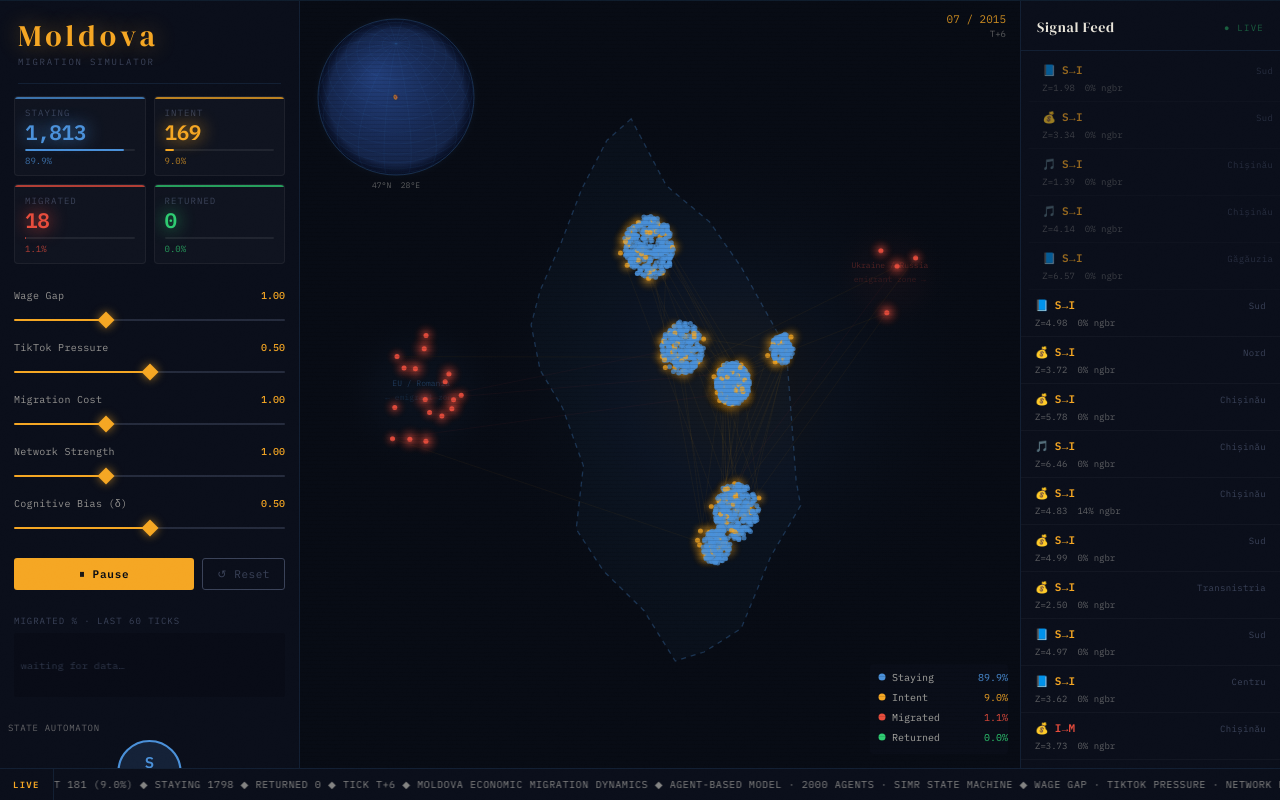
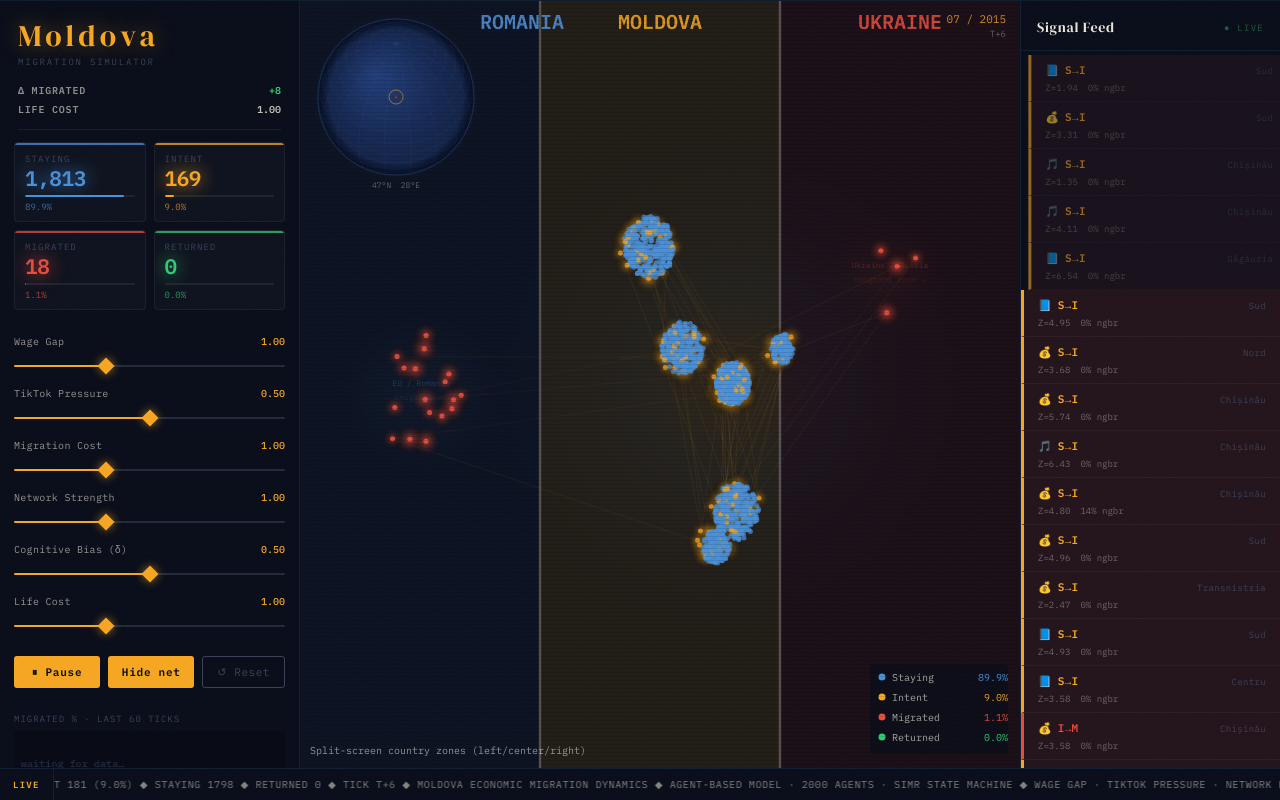
Before and after one commit to inap235/Economic-Migration-Simulation, a React (Vite) app in the folder frontend/: page / in a window 1280 px wide. Built offline with nearby package versions, Linux system fonts and the light colour scheme.

Commit message:
Updated visuals and life cost

```diff
--- a/frontend/src/App.jsx
+++ b/frontend/src/App.jsx
@@ -18,6 +18,11 @@ export default function App() {
   const [running, setRunning] = useState(false);
   // 'intro' → 'spawning' → 'running'
   const [phase,   setPhase]   = useState('intro');
+
+  const [showNetwork, setShowNetwork] = useState(true);
+  const [deltaM, setDeltaM] = useState(0);
+  const [sliderHint, setSliderHint] = useState(null);
+  const prevMRef = useRef(0);
 
   const [particleTick,    setParticleTick]    = useState(0);
   const [transitionRates, setTransitionRates] = useState({ SI: 0, IM: 0, MR: 0, RS: 0 });
@@ -53,6 +58,11 @@ export default function App() {
       const { stats: s, newEvents, transitionCounts } = simRef.current.tick();
       setStats(s);
 
+      const prevM = prevMRef.current;
+      const dM = (s.M || 0) - (prevM || 0);
+      prevMRef.current = s.M || 0;
+      setDeltaM(dM);
+
       // Rolling 30-tick buffer for transition rates (growing-window avg until 30 samples)
       bufferRef.current.push(transitionCounts);
       if (bufferRef.current.length > 30) bufferRef.current.shift();
@@ -70,6 +80,10 @@ export default function App() {
   }, [running, phase]);
 
   const handleSlider = useCallback((key, val) => {
+    setSliderHint(`${key} → ${val.toFixed(2)}`);
+    window.clearTimeout(window._sliderHintTimer);
+    window._sliderHintTimer = window.setTimeout(() => setSliderHint(null), 850);
+
     setSliders(prev => {
       const next = { ...prev, [key]: val };
       simRef.current?.updateSliders(next);
@@ -78,6 +92,7 @@ export default function App() {
   }, []);
 
   const handleRunPause = useCallback(() => setRunning(r => !r), []);
+  const handleToggleNetwork = useCallback(() => setShowNetwork(v => !v), []);
 
   const handleReset = useCallback(() => {
     setRunning(false);
@@ -85,6 +100,8 @@ export default function App() {
     eventsRef.current  = [];
     setEvents([]);
     setPhase('spawning');
+    setDeltaM(0);
+    prevMRef.current = 0;
     simRef.current?.reset(sliders);
   }, [sliders]);
 
@@ -97,17 +114,21 @@ export default function App() {
       <div className="main-layout">
         <LeftPanel
           stats={stats}
+          deltaM={deltaM}
+          sliderHint={sliderHint}
           sliders={sliders}
           onSliderChange={handleSlider}
           onRunPause={handleRunPause}
           onReset={handleReset}
+          onToggleNetwork={handleToggleNetwork}
+          showNetwork={showNetwork}
           running={running}
           history={history}
           transitionRates={transitionRates}
           eventsRef={eventsRef}
           particleTick={particleTick}
         />
-        <SimCanvas simRef={simRef} stats={stats} />
+        <SimCanvas simRef={simRef} stats={stats} showNetwork={showNetwork} />
         <EventFeed events={events} />
       </div>
 
--- a/frontend/src/components/EventFeed.jsx
+++ b/frontend/src/components/EventFeed.jsx
@@ -13,8 +13,17 @@ export default function EventFeed({ events }) {
         {events.length === 0 && (
           <div className="feed-empty">Waiting for transitions…</div>
         )}
-        {[...events].reverse().map(ev => (
-          <div key={ev.id} className="feed-item">
+        {[...events].reverse().map(ev => {
+          const isBig = ev.neighborPct >= 60 || ev.Z >= 1.3;
+          return (
+            <div
+              key={ev.id}
+              className="feed-item"
+              style={{
+                background: isBig ? 'rgba(231, 76, 60, 0.12)' : 'transparent',
+                borderLeft: `3px solid ${T_COLORS[ev.type] || '#888'}`,
+              }}
+            >
               <div className="feed-top">
                 <span className="feed-icon">{ICONS[ev.channel] ?? '◆'}</span>
                 <span className="feed-type" style={{ color: T_COLORS[ev.type] }}>{ev.type}</span>
@@ -25,7 +34,8 @@ export default function EventFeed({ events }) {
                 <span className="feed-nb">{ev.neighborPct}% ngbr</span>
               </div>
             </div>
-        ))}
+          );
+        })}
       </div>
     </aside>
   );
--- a/frontend/src/components/LeftPanel.jsx
+++ b/frontend/src/components/LeftPanel.jsx
@@ -9,6 +9,7 @@ const SLIDER_DEFS = [
   { key: 'migrationCost',   label: 'Migration Cost',     min: 0.5, max: 2.0, step: 0.05 },
   { key: 'networkStrength', label: 'Network Strength',   min: 0.5, max: 2.0, step: 0.05 },
   { key: 'cognitiveBias',   label: 'Cognitive Bias (δ)', min: 0.0, max: 1.0, step: 0.05 },
+  { key: 'lifeCost',        label: 'Life Cost',          min: 0.5, max: 2.0, step: 0.05 },
 ];
 
 const STATE_LABELS = { S: 'Staying', I: 'Intent', M: 'Migrated', R: 'Returned' };
@@ -35,7 +36,7 @@ function AnimCounter({ target, color }) {
   return <span className="counter-val" style={{ color }}>{disp.toLocaleString()}</span>;
 }
 
-export default function LeftPanel({ stats, sliders, onSliderChange, onRunPause, onReset, running, history, transitionRates, eventsRef, particleTick }) {
+export default function LeftPanel({ stats, deltaM, sliderHint, showNetwork, onToggleNetwork, sliders, onSliderChange, onRunPause, onReset, running, history, transitionRates, eventsRef, particleTick }) {
   const total = (stats.S || 0) + (stats.I || 0) + (stats.M || 0) + (stats.R || 0) || 1;
 
   return (
@@ -43,6 +44,19 @@ export default function LeftPanel({ stats, sliders, onSliderChange, onRunPause,
       <header className="panel-header">
         <div className="panel-title">Moldova</div>
         <div className="panel-sub">Migration Simulator</div>
+        <div className="panel-row info-row">
+          <strong className="info-label">Δ Migrated</strong>
+          <span className="info-value" style={{ color: deltaM >= 0 ? '#2ECC71' : '#E74C3C' }}>
+            {deltaM >= 0 ? '+' : ''}{deltaM}
+          </span>
+        </div>
+        <div className="panel-row info-row">
+          <strong className="info-label">Life Cost</strong>
+          <span className="info-value">{sliders.lifeCost.toFixed(2)}</span>
+        </div>
+        {sliderHint && (
+          <div className="panel-row hint-row">Slider set: {sliderHint}</div>
+        )}
         <div className="panel-rule" />
       </header>
 
@@ -102,6 +116,9 @@ export default function LeftPanel({ stats, sliders, onSliderChange, onRunPause,
         <button className="btn-primary" onClick={onRunPause}>
           {running ? '⏸ Pause' : '▶ Run'}
         </button>
+        <button className="btn-primary" onClick={onToggleNetwork}>
+          {showNetwork ? 'Hide net' : 'Show net'}
+        </button>
         <button className="btn-ghost" onClick={onReset}>↺ Reset</button>
       </section>
 
--- a/frontend/src/components/SimCanvas.jsx
+++ b/frontend/src/components/SimCanvas.jsx
@@ -1,5 +1,5 @@
 import { useRef, useEffect, useCallback } from 'react';
-import { GEO, MOLDOVA_BORDER } from '../config.js';
+import { GEO, MOLDOVA_BORDER, ROMANIA_BORDER, UKRAINE_BORDER } from '../config.js';
 import { WEST_ZONE, EAST_ZONE, WEST_EXIT, EAST_EXIT } from '../simulation/MapData.js';
 
 // ─── Orthographic Globe ───────────────────────────────────────────────────────
@@ -74,32 +74,8 @@ function drawGlobe(ctx, migFraction) {
     ctx.stroke();
   }
 
-  // Moldova fill (intensity driven by migration fraction)
-  ctx.fillStyle = `rgba(245,166,35,${(0.06 + migFraction * 0.18).toFixed(3)})`;
-  ctx.beginPath();
-  let first = true;
-  for (const [lat, lon] of MOLDOVA_BORDER) {
-    const p = orthoProject(lat, lon, cx, cy);
-    if (p.z < 0.02) { first = true; continue; }
-    if (first) { ctx.moveTo(p.x, p.y); first = false; } else ctx.lineTo(p.x, p.y);
-  }
-  ctx.closePath();
-  ctx.fill();
-
-  // Moldova border line
-  ctx.strokeStyle = `rgba(245,166,35,${(0.65 + migFraction * 0.3).toFixed(3)})`;
-  ctx.lineWidth   = 1.4;
-  first = true;
-  ctx.beginPath();
-  for (const [lat, lon] of MOLDOVA_BORDER) {
-    const p = orthoProject(lat, lon, cx, cy);
-    if (p.z < 0.02) { first = true; continue; }
-    if (first) { ctx.moveTo(p.x, p.y); first = false; } else ctx.lineTo(p.x, p.y);
-  }
-  ctx.stroke();
-
-  // Centroid migration-intensity pulse
-  const pc   = orthoProject(47.005, 28.857, cx, cy);
+  // Moldova centroid pulse (approximate highlight on globe)
+  const pc = orthoProject(47.005, 28.857, cx, cy);
   const pulsR = 4 + migFraction * 10;
   const pulse = ctx.createRadialGradient(pc.x, pc.y, 0, pc.x, pc.y, pulsR);
   pulse.addColorStop(0, `rgba(231,76,60,${(0.5 + migFraction * 0.45).toFixed(2)})`);
@@ -108,6 +84,13 @@ function drawGlobe(ctx, migFraction) {
   ctx.beginPath();
   ctx.arc(pc.x, pc.y, pulsR, 0, Math.PI * 2);
   ctx.fill();
+
+  // Minor Moldova highlight ring
+  ctx.strokeStyle = 'rgba(245,166,35,0.55)';
+  ctx.lineWidth = 1;
+  ctx.beginPath();
+  ctx.arc(pc.x, pc.y, 7 + migFraction * 5, 0, Math.PI * 2);
+  ctx.stroke();
 
   ctx.restore();
 
@@ -132,6 +115,14 @@ const SC = { S: '#4A90D9', I: '#F5A623', M: '#E74C3C', R: '#2ECC71' };
 
 /** Map (lat, lon) → canvas (x, y). */
 function project(lat, lon, W, H, pad = 22) {
+  // Normalize service: if coordinates in [0,1], treat as normalized map fractions.
+  const isNormalized = lat >= 0 && lat <= 1 && lon >= 0 && lon <= 1;
+  if (isNormalized) {
+    const x = pad + lon * (W - 2 * pad);
+    const y = pad + (1 - lat) * (H - 2 * pad);
+    return [x, y];
+  }
+
   const x = pad + ((lon - GEO.lonMin) / (GEO.lonMax - GEO.lonMin)) * (W - 2 * pad);
   const y = pad + ((GEO.latMax - lat) / (GEO.latMax - GEO.latMin)) * (H - 2 * pad);
   return [x, y];
@@ -186,20 +177,88 @@ function drawExternalZones(ctx, W, H) {
   ctx.textAlign = 'left';
 }
 
-function drawBorder(ctx, W, H) {
+function drawPolygon(ctx, points, W, H, fill, stroke) {
+  if (!points || points.length < 3) return;
   ctx.beginPath();
-  MOLDOVA_BORDER.forEach(([lat, lon], i) => {
+  points.forEach(([lat, lon], i) => {
     const [x, y] = project(lat, lon, W, H);
     i === 0 ? ctx.moveTo(x, y) : ctx.lineTo(x, y);
   });
   ctx.closePath();
-  ctx.fillStyle   = 'rgba(74,144,217,0.035)';
+  ctx.fillStyle   = fill;
   ctx.fill();
-  ctx.strokeStyle = 'rgba(74,144,217,0.30)';
-  ctx.lineWidth   = 1.3;
-  ctx.setLineDash([5, 5]);
+  ctx.strokeStyle = stroke;
+  ctx.lineWidth   = 1.1;
+  ctx.setLineDash([7, 5]);
+  ctx.lineCap = 'round';
   ctx.stroke();
   ctx.setLineDash([]);
+  ctx.lineCap = 'butt';
+}
+
+function drawCountryEdge(ctx, points, W, H, color, width = 2.0, dash = [9, 5]) {
+  if (!points || points.length < 2) return;
+  ctx.beginPath();
+  points.forEach(([lat, lon], i) => {
+    const [x, y] = project(lat, lon, W, H);
+    i === 0 ? ctx.moveTo(x, y) : ctx.lineTo(x, y);
+  });
+  ctx.closePath();
+  ctx.strokeStyle = color;
+  ctx.lineWidth = width;
+  ctx.setLineDash(dash);
+  ctx.lineDashOffset = (Date.now() / 80) % 14; // subtle motion suggest flow
+  ctx.lineCap = 'round';
+  ctx.stroke();
+  ctx.setLineDash([]);
+  ctx.lineCap = 'butt';
+}
+
+function drawSplitCountryPanels(ctx, W, H) {
+  const w3 = W / 3;
+  // Romania (left)
+  ctx.fillStyle = 'rgba(43, 72, 123, 0.15)';
+  ctx.fillRect(0, 0, w3, H);
+  // Moldova (center)
+  ctx.fillStyle = 'rgba(197, 141, 42, 0.14)';
+  ctx.fillRect(w3, 0, w3, H);
+  // Ukraine (right)
+  ctx.fillStyle = 'rgba(139, 42, 52, 0.15)';
+  ctx.fillRect(w3 * 2, 0, w3, H);
+
+  // Vertical separators
+  ctx.strokeStyle = 'rgba(232,228,217,0.28)';
+  ctx.lineWidth = 2.4;
+  ctx.beginPath(); ctx.moveTo(w3, 0); ctx.lineTo(w3, H); ctx.stroke();
+  ctx.beginPath(); ctx.moveTo(w3 * 2, 0); ctx.lineTo(w3 * 2, H); ctx.stroke();
+
+  // country labels
+  ctx.font = 'bold 20px "IBM Plex Mono",monospace';
+  // Romania moved to left top, further right by even larger offset
+  ctx.textAlign = 'left';
+  ctx.fillStyle = 'rgba(80, 145, 214, 0.88)';
+  ctx.fillText('ROMANIA', 180, 28);
+  // Moldova and Ukraine remain same-level top labels
+  ctx.textAlign = 'center';
+  ctx.fillStyle = 'rgba(245, 166, 35, 0.88)';
+  ctx.fillText('MOLDOVA', w3 + w3 / 2, 28);
+  ctx.fillStyle = 'rgba(231, 76, 60, 0.88)';
+  ctx.fillText('UKRAINE', w3 * 2 + w3 / 2, 28);
+
+  // metric label
+  ctx.font      = '10px "IBM Plex Mono",monospace';
+  ctx.textAlign = 'left';
+  ctx.fillStyle = 'rgba(232,228,217,0.62)';
+  ctx.fillText('Split-screen country zones (left/center/right)', 10, H - 14);
+}
+
+function drawCountryBorders(ctx, W, H) {
+  // Only split-screen country sections; remove geographic outlines and dashed edges.
+  drawSplitCountryPanels(ctx, W, H);
+}
+
+function drawCountryLabels(ctx, W, H) {
+  // Disabled – split-screen headers are used instead (same horizontal level).
 }
 
 function drawGlow(ctx, W, H) {
@@ -221,6 +280,7 @@ function drawBorderClusterGlow(ctx, agents, W, H) {
   const westCluster = agents.filter(a => a.state === 'I' && a.nearBorder && a.migDir === 'west');
   const eastCluster = agents.filter(a => a.state === 'I' && a.nearBorder && a.migDir === 'east');
 
+  const pulse = 0.28 + 0.14 * Math.sin(Date.now() / 240);
   for (const [cluster] of [[westCluster], [eastCluster]]) {
     if (cluster.length < 4) continue;
     let sumX = 0, sumY = 0;
@@ -232,12 +292,12 @@ function drawBorderClusterGlow(ctx, agents, W, H) {
     const cy = sumY / cluster.length;
     const r  = Math.min(16 + cluster.length * 0.65, 52);
     const g  = ctx.createRadialGradient(cx, cy, 0, cx, cy, r);
-    g.addColorStop(0,   'rgba(245,166,35,0.20)');
-    g.addColorStop(0.45,'rgba(245,166,35,0.09)');
+    g.addColorStop(0,   `rgba(245,166,35,${(0.20 + pulse).toFixed(3)})`);
+    g.addColorStop(0.45, `rgba(245,166,35,${(0.05 + pulse * 0.8).toFixed(3)})`);
     g.addColorStop(1,   'transparent');
     ctx.fillStyle = g;
     ctx.beginPath();
-    ctx.arc(cx, cy, r, 0, Math.PI * 2);
+    ctx.arc(cx, cy, r + (2 + pulse * 12), 0, Math.PI * 2);
     ctx.fill();
   }
 }
@@ -281,7 +341,7 @@ function drawLegend(ctx, W, H, s) {
 
 // ─── React component ──────────────────────────────────────────────────────────
 
-export default function SimCanvas({ simRef, stats }) {
+export default function SimCanvas({ simRef, stats, showNetwork }) {
   const canvasRef  = useRef(null);
   const rafRef     = useRef(null);
   const tooltipRef = useRef(null);
@@ -316,17 +376,18 @@ export default function SimCanvas({ simRef, stats }) {
       ctx.fillStyle = '#070B14';
       ctx.fillRect(0, 0, W, H);
 
-      // ── Ambient glow + external zones + Moldova border ───────────────────────
+          // ── Ambient glow + external zones + country borders ────────────────────
       drawGlow(ctx, W, H);
       drawExternalZones(ctx, W, H);
-      drawBorder(ctx, W, H);
+      drawCountryBorders(ctx, W, H);
 
       const sim    = simRef.current;
       const agents = sim?.agents ?? [];
 
       if (agents.length > 0) {
         // ── Network edges: I↔M neighbors (capped at 3 per agent for perf) ─────
-        ctx.globalAlpha = 0.11;
+        if (showNetwork) {
+          ctx.globalAlpha = 0.15;
           ctx.lineWidth   = 0.45;
           for (const a of agents) {
             if (a.state !== 'I' && a.state !== 'M') continue;
@@ -340,6 +401,7 @@ export default function SimCanvas({ simRef, stats }) {
             }
           }
           ctx.globalAlpha = 1;
+        }
 
         // ── Border cluster glow ──────────────────────────────────────────────
         drawBorderClusterGlow(ctx, agents, W, H);
--- a/frontend/src/config.js
+++ b/frontend/src/config.js
@@ -11,22 +11,54 @@ export const REGIONS = [
 // Expanded west (24.3) and east (31.8) to show external emigrant zones outside Moldova.
 export const GEO = { latMin: 45.0, latMax: 49.0, lonMin: 24.3, lonMax: 31.8 };
 
-// Simplified Moldova border polygon [lat, lon]
+// Normalized simplified Moldova border polygon [x, y], 0..1.
+// Moldavian “leaf”: tall, narrow, spoon-curved west coast, straighter east.
 export const MOLDOVA_BORDER = [
-  [48.47, 27.73], [48.35, 27.46], [48.08, 27.18],
-  [47.78, 26.95], [47.52, 26.72], [47.33, 26.62],
-  [47.08, 26.72], [46.87, 26.97], [46.55, 27.20],
-  [46.20, 27.12], [45.97, 27.42], [45.75, 27.87],
-  [45.47, 28.22], [45.52, 28.54], [45.65, 28.95],
-  [46.05, 29.28], [46.33, 29.61], [46.47, 29.56],
-  [47.20, 29.45], [47.65, 28.95], [47.90, 28.60],
-  [48.10, 28.12], [48.47, 27.73],
+  [0.560, 0.800], [0.580, 0.780], [0.600, 0.760],
+  [0.620, 0.730], [0.635, 0.690], [0.640, 0.650],
+  [0.635, 0.610], [0.625, 0.570], [0.615, 0.530],
+  [0.605, 0.490], [0.600, 0.450], [0.595, 0.410],
+  [0.590, 0.370], [0.585, 0.330], [0.580, 0.300],
+  [0.570, 0.320], [0.565, 0.360], [0.565, 0.420],
+  [0.570, 0.480], [0.575, 0.540], [0.580, 0.620],
+  [0.585, 0.690],
+];
+
+// Normalized simplified Romania outline [x, y], 0..1.
+// Tilted oval with an eastern bite for Moldova; north bulge and south curve.
+export const ROMANIA_BORDER = [
+  [0.035, 0.280], [0.100, 0.250], [0.180, 0.230],
+  [0.250, 0.215], [0.315, 0.210], [0.390, 0.215],
+  [0.460, 0.235], [0.520, 0.270], [0.560, 0.320],
+  [0.585, 0.365], [0.595, 0.420], [0.595, 0.470],
+  [0.585, 0.505], [0.560, 0.540], [0.520, 0.565],
+  [0.470, 0.560], [0.410, 0.540], [0.340, 0.505],
+  [0.275, 0.460], [0.205, 0.420], [0.140, 0.380],
+];
+
+// Normalized simplified Ukraine outline [x, y], 0..1.
+// Wide plank with left notch for Moldova, extended east, Crimea wedge.
+export const UKRAINE_BORDER = [
+  [0.600, 0.690], [0.640, 0.720], [0.690, 0.745],
+  [0.760, 0.755], [0.830, 0.745], [0.900, 0.725],
+  [0.940, 0.690], [0.970, 0.640], [0.960, 0.585],
+  [0.910, 0.535], [0.850, 0.500], [0.790, 0.480],
+  [0.730, 0.470], [0.670, 0.460], [0.620, 0.445],
+  [0.605, 0.420], [0.620, 0.390], [0.660, 0.360],
+  [0.700, 0.340], [0.740, 0.320], [0.770, 0.305],
+  [0.805, 0.315], [0.840, 0.330], [0.875, 0.350],
+  [0.900, 0.370], [0.910, 0.410], [0.930, 0.460],
 ];
 
 export const COLORS = {
   S: '#4A90D9', I: '#F5A623', M: '#E74C3C', R: '#2ECC71',
   bg: '#070B14', panel: '#0A0E1A', accent: '#F5A623', text: '#E8E4D9',
 };
+
+// Source: Numbeo cost of living index 2024 (excluding rent)
+// Romania: 44.60 → normalized ~0.68, Ukraine: 37.30 → normalized ~0.57
+export const ROMANIA_LIFE_COST = 0.68;
+export const UKRAINE_LIFE_COST = 0.57;
 
 export const N_AGENTS         = 2000;
 export const TICK_MS          = 180;
@@ -40,4 +72,5 @@ export const DEFAULT_SLIDERS = {
   migrationCost:   1.0,   // 0.5 – 2.0
   networkStrength: 1.0,   // 0.5 – 2.0
   cognitiveBias:   0.5,   // 0.0 – 1.0
+  lifeCost:        1.0,   // 0.5 – 2.0: 1.0 = actual index-based expectation
 };
--- a/frontend/src/simulation/Agent.js
+++ b/frontend/src/simulation/Agent.js
@@ -60,8 +60,9 @@ export class Agent {
     this.lastZ             = 0;     // Z-score from last computeZ call; used by tooltip
 
     // ── Movement metadata ──────────────────────────────────────────────────────
-    this.migDir     = null;   // 'west' | 'east', assigned on S→I transition
-    this.nearBorder = false;  // true when within BORDER_PROXIMITY_DEG of exit point
+    this.migDir         = null;   // 'west' | 'east', assigned on S→I transition
+    this.nearBorder     = false;  // true when within BORDER_PROXIMITY_DEG of exit point
+    this.targetLifeCost = null;   // 0..1 normalized cost at destination
   }
 
   /**
@@ -90,6 +91,10 @@ export class Agent {
     const TT_i            = this.tiktok_influence * sliders.tiktokPressure;
     const social_pressure = (this.N_i + this.D_i) * sliders.networkStrength;
 
+    const targetLifeCost = this.targetLifeCost ?? 0.62; // Moldova baseline if unset
+    const lifeCostFactor = targetLifeCost * sliders.lifeCost;
+    const lifeCostTerm   = -1.8 * (lifeCostFactor - 0.60); // above 0.60 reduces migration utility
+
     const z = -1.2
       + 2.5 * (w_ext_adj - this.w_loc) * sliders.wageGap
       - 1.8 * this.cost                * sliders.migrationCost
@@ -97,7 +102,8 @@ export class Agent {
       + 2.0 * this.N_i
       + 1.2 * this.D_i
       + 0.9 * TT_i
-      + 0.8 * this.bias_surv;
+      + 0.8 * this.bias_surv
+      + lifeCostTerm;
 
     this.lastZ = z;
     return z;
--- a/frontend/src/simulation/Simulation.js
+++ b/frontend/src/simulation/Simulation.js
@@ -1,6 +1,6 @@
 import { Agent } from './Agent.js';
 import { assignMigDir } from './MapData.js';
-import { N_AGENTS } from '../config.js';
+import { N_AGENTS, ROMANIA_LIFE_COST, UKRAINE_LIFE_COST } from '../config.js';
 
 const sigmoid = x => 1 / (1 + Math.exp(-x));
 
@@ -98,6 +98,7 @@ export class Simulation {
           agent.state      = 'I';
           agent.halo       = 1.0;
           agent.migDir     = assignMigDir(agent);
+          agent.targetLifeCost = agent.migDir === 'west' ? ROMANIA_LIFE_COST : UKRAINE_LIFE_COST;
           agent.nearBorder = false;
           const ch         = getChannel(agent);
           agent.transitionChannel = ch;
@@ -129,8 +130,9 @@ export class Simulation {
         }
 
       } else if (agent.state === 'M') {
-        // P(M→R) = sigmoid(–1 + 0.6×f_home – 0.4×abroad_adapt) × 0.008
-        if (Math.random() < sigmoid(-1 + 0.6 * agent.f_home - 0.4 * agent.abroad_adapt) * 0.008) {
+        // P(M→R) = sigmoid(–1 + 0.6×f_home – 0.4×abroad_adapt + lifeCostEffect) × 0.008
+        const lifeCostEffect = 0.32 * ((agent.targetLifeCost ?? 0.62) * this.sliders.lifeCost - 0.62);
+        if (Math.random() < sigmoid(-1 + 0.6 * agent.f_home - 0.4 * agent.abroad_adapt + lifeCostEffect) * 0.008) {
           agent.state = 'R';
           agent.halo  = 0.8;
           newEvents.push({
--- a/frontend/src/styles/panels.css
+++ b/frontend/src/styles/panels.css
@@ -33,6 +33,25 @@
   color: var(--dim);
   margin-top: 4px;
   margin-bottom: 14px;
+}
+
+.info-row, .hint-row {
+  display: flex;
+  font-size: 10px;
+  justify-content: space-between;
+  align-items: center;
+  margin-bottom: 4px;
+  color: rgba(232,228,217,0.82);
+}
+
+.info-label {
+  letter-spacing: 0.08em;
+  text-transform: uppercase;
+  opacity: 0.72;
+}
+
+.info-value {
+  font-weight: 700;
 }
 
 .panel-rule {
```
Also changed, not shown: 6 other files (tests, documents, lock files or other folders). Lines whose indentation alone changed are shown as unchanged.
